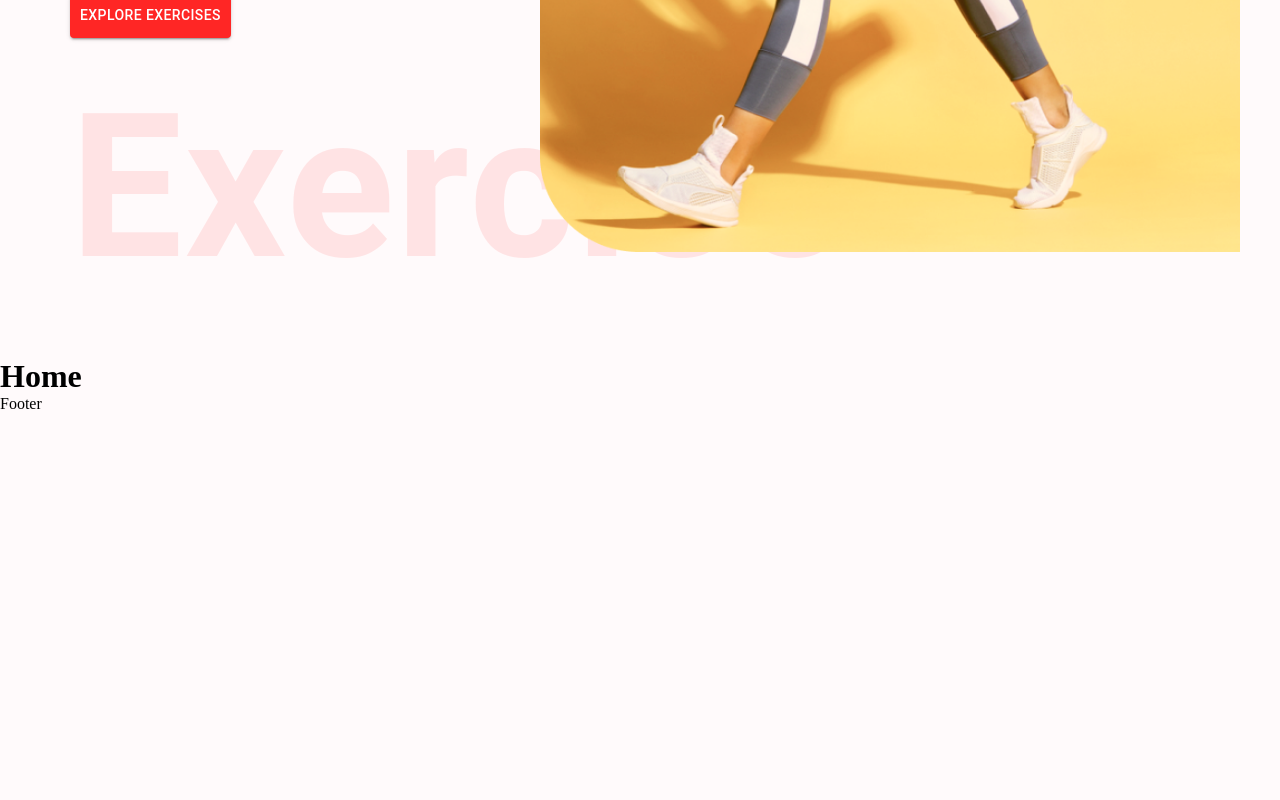
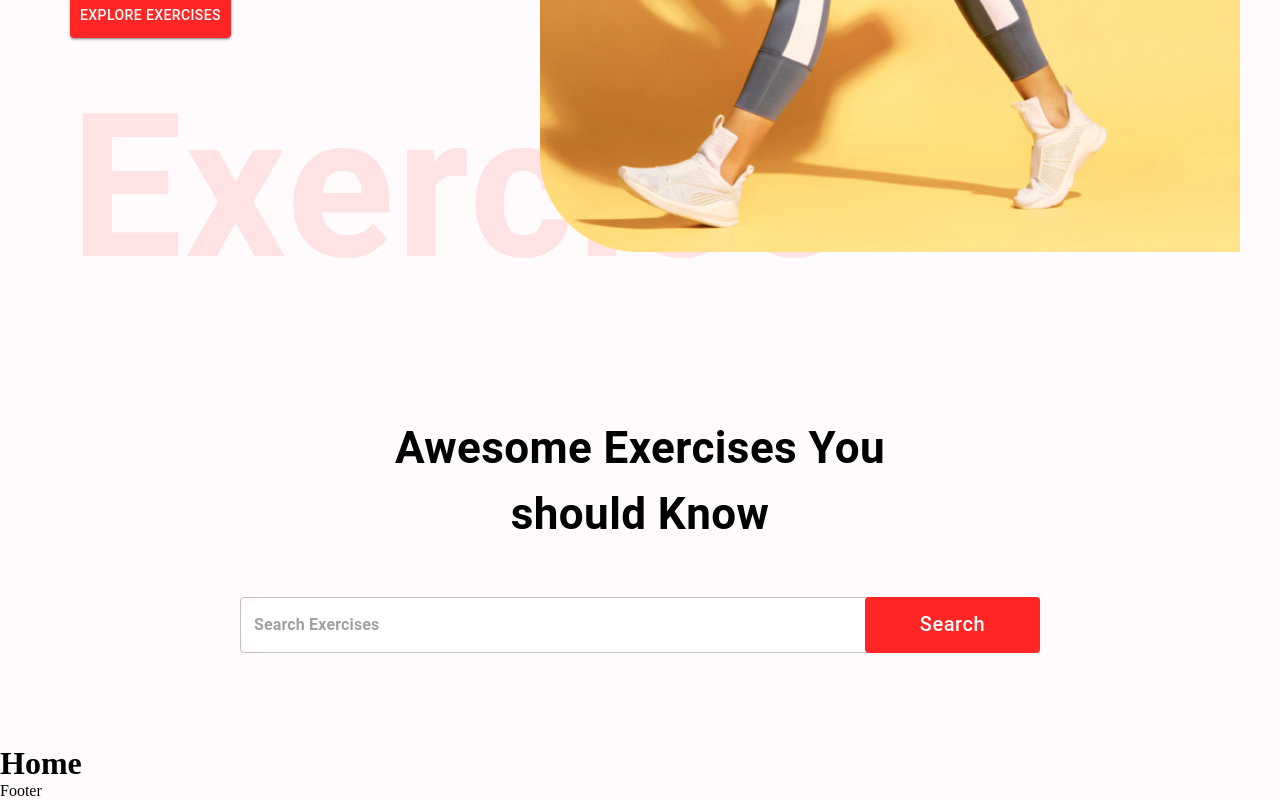
Before and after one commit to manaboy-07/gym-app, a React (Create React App) app: page / in a window 1280 px wide. Shown: the part 614-1414 px from the top of the page. Before the commit the page ends 1027 px from the top, so only its background shows below. Built offline with nearby package versions, Linux system fonts and the light colour scheme.

Commit message:
working on fectch logic

```diff
--- a/src/components/SearchExercises.jsx
+++ b/src/components/SearchExercises.jsx
@@ -1,11 +1,54 @@
-import React from 'react'
+/** @format */
 
+import React, { useState, useEffect } from "react";
+import { Box, Typography, Stack, TextField, Button } from "@mui/material";
 const SearchExercises = () => {
+    const [search, setSearch] = useState('')
+    const handleSearch = async () => {
+        if(search){
+            // const exercises = await fetchData()
+        }
+    }
   return (
-    <div>
+    <Stack alignItems={"center"} mt='37px' justifyContent={"center"} p='20px'>
+      <Typography
+        fontWeight={700}
+        sx={{
+          fontSize: { lg: "44px", xs: "30px" },
+        }}
+        mb='50px'
+        textAlign={"center"}>
+        Awesome Exercises You <br /> should Know
+      </Typography>
+      <Box position={"relative"} mb='72px'>
+        <TextField
+          sx={{
+            input: { fontWeight: "700", border: "none", borderRadius: "4px" },
+            width: {lg: '800px', xs: '350px'},
+            backgroundColor: '#fff',
+            borderRadius: '40px'
+          }}
+          height='76px'
+          value={search}
+          onChange={(e) => {setSearch(e.target.value.toLowerCase())}}
+          placeholder='Search Exercises'
+          type='text'
+        />
+        <Button onClick={handleSearch} sx={{
+            bgcolor: '#ff2625',
+            color: '#fff',
+            textTransform: 'none',
+            width: {
+                lg: '175px', xs: '80px'
+            },
+            fontSize: {lg: '20px', xs: '14px'},
+            height: '56px',
+            position: 'absolute',
+            right: '0'
+        }} className='search-btn'>Search</Button>
+      </Box>
+    </Stack>
+  );
+};
 
-    </div>
-  )
-}
-
-export default SearchExercises
+export default SearchExercises;
```
Also changed, not shown: src/utils/fetchData.js (added, +16 -0 lines), 1 other file (tests, documents, lock files or other folders).
